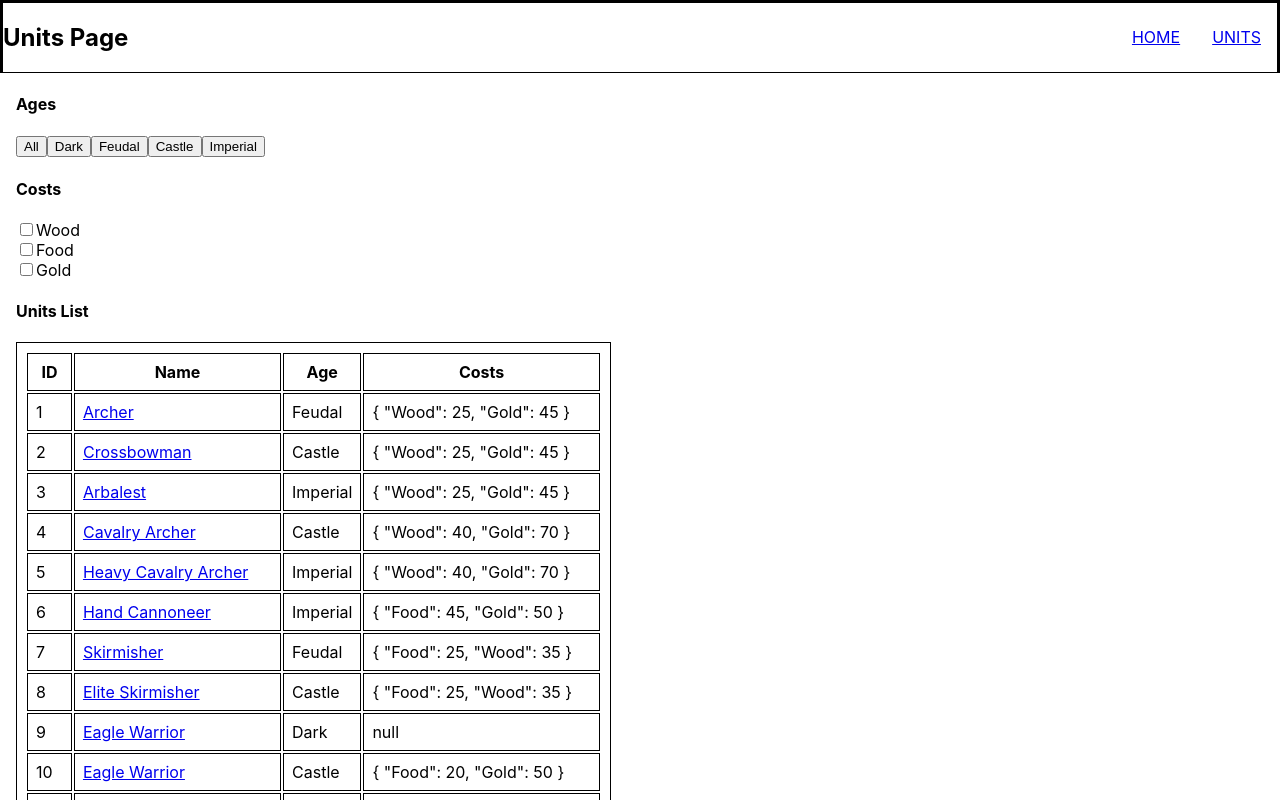
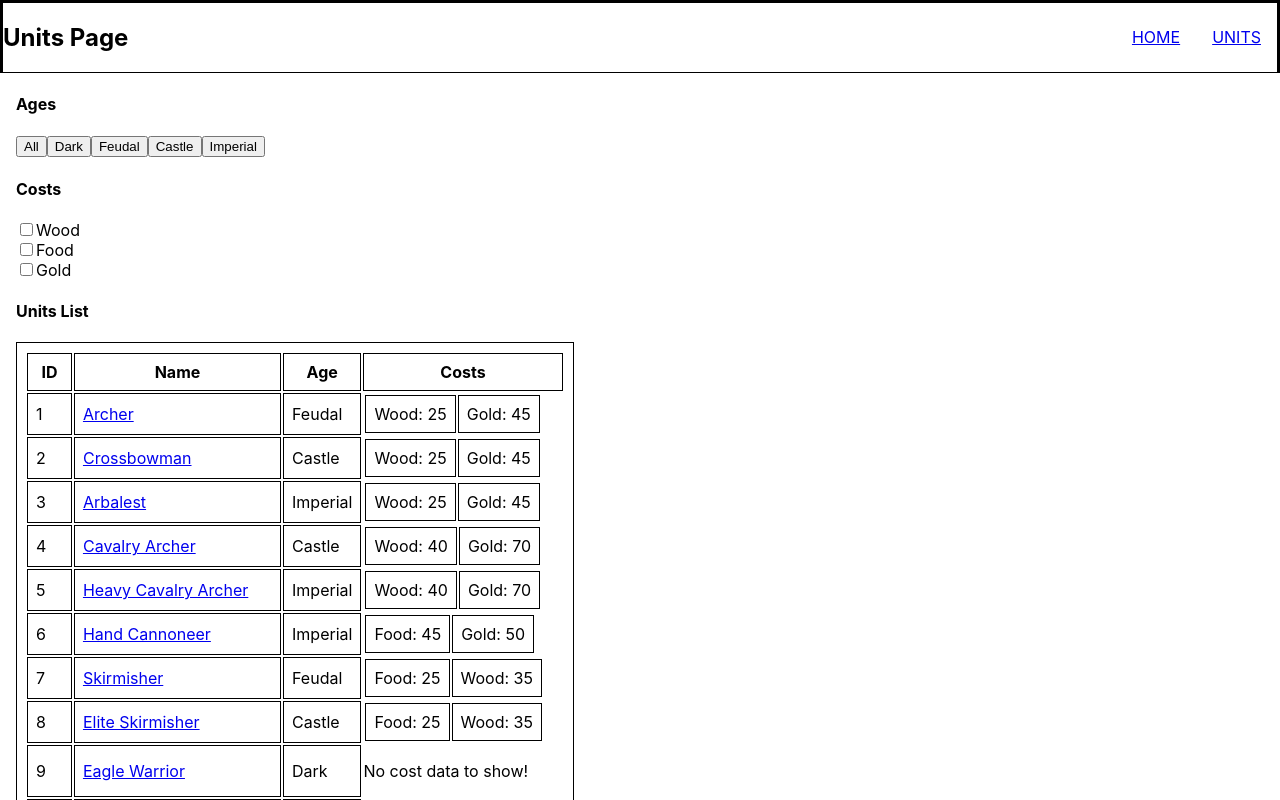
Before and after one commit to yunusemreaksu/adesso-challenge-project, a React (Create React App) app: page /units in a window 1280 px wide. Shown: the top 800 px of the page. Built offline with nearby package versions, Linux system fonts and the light colour scheme.

Commit message:
Updated cost data rendering logic

```diff
--- a/src/components/Units/Units.jsx
+++ b/src/components/Units/Units.jsx
@@ -49,18 +49,6 @@ const Units = () => {
   useEffect(() => {
     dispatch(getUnitsFetch());
   }, [dispatch]);
-
-  if (data.length === 0) {
-    console.log("Empty!");
-  } else {
-    console.log(data);
-  }
-
-  if (data.units === undefined) {
-    console.log("Undefined!");
-  } else {
-    console.log(data.units[0]["cost"]["Wood"]);
-  }
 
   const buttons = [
     {
@@ -204,7 +192,7 @@ const Units = () => {
               </tr>
             </thead>
             <tbody>
-              {filteredAges ? (
+              {filteredAges !== undefined && filteredAges !== null ? (
                 filteredAges.map((unit) => (
                   <tr key={unit.id}>
                     <td>{unit.id}</td>
@@ -212,7 +200,18 @@ const Units = () => {
                       <Link to={`/unitdetails/${unit.id}`}>{unit.name}</Link>
                     </td>
                     <td>{unit.age}</td>
-                    <td>{JSON.stringify(unit.cost, null, 2)}</td>
+                    <div>
+                      {unit.cost !== undefined && unit.cost !== null ? (
+                        Object.entries(unit.cost).map(([key, value]) => (
+                          <td key={key}>
+                            {key + ": "}
+                            {value}
+                          </td>
+                        ))
+                      ) : (
+                        <p>No cost data to show!</p>
+                      )}
+                    </div>
                   </tr>
                 ))
               ) : (
```
